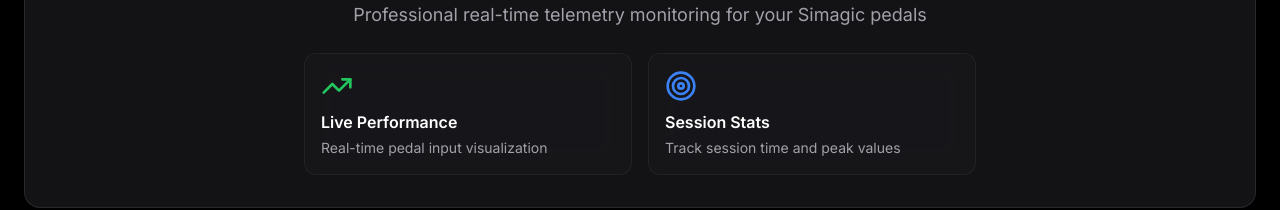
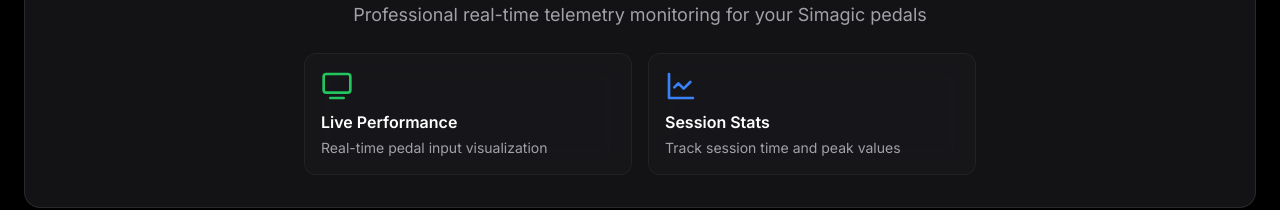
Before and after one commit to mattcracing/Simmetric, a React (Vite) app: page / in a window 1280 px wide. Shown: the part 292-502 px from the top of the page. Built offline with nearby package versions, Linux system fonts and the light colour scheme.

Commit message:
change icon

```diff
--- a/src/components/Home.tsx
+++ b/src/components/Home.tsx
@@ -1,5 +1,5 @@
 import { useState, useEffect, useRef } from 'react';
-import { Activity, RefreshCw, AlertCircle, TrendingUp, Clock, Target } from 'lucide-react';
+import { Activity, RefreshCw, AlertCircle, TrendingUp, Clock, Target, TvIcon, Tv2Icon, LineChartIcon } from 'lucide-react';
 
 interface SessionStats {
     startTime: number;
@@ -274,12 +274,12 @@
                             </p>
                             <div className="grid md:grid-cols-2 gap-4 text-left">
                                 <div className="glass p-4 rounded-xl">
-                                    <TrendingUp className="w-8 h-8 text-green-500 mb-2" />
+                                    <Tv2Icon className="w-8 h-8 text-green-500 mb-2" />
                                     <h3 className="font-semibold mb-1">Live Performance</h3>
                                     <p className="text-sm text-zinc-400">Real-time pedal input visualization</p>
                                 </div>
                                 <div className="glass p-4 rounded-xl">
-                                    <Target className="w-8 h-8 text-blue-500 mb-2" />
+                                    <LineChartIcon className="w-8 h-8 text-blue-500 mb-2" />
                                     <h3 className="font-semibold mb-1">Session Stats</h3>
                                     <p className="text-sm text-zinc-400">Track session time and peak values</p>
                                 </div>
```
